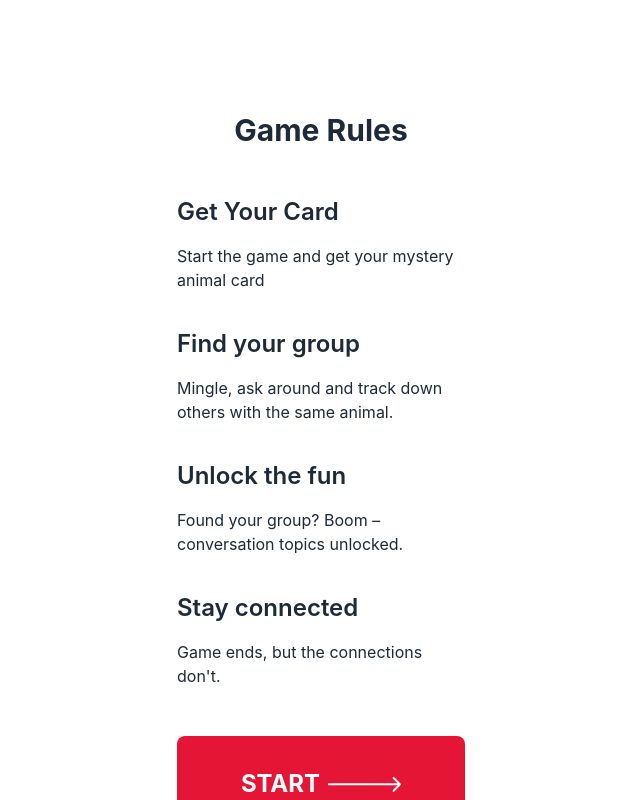
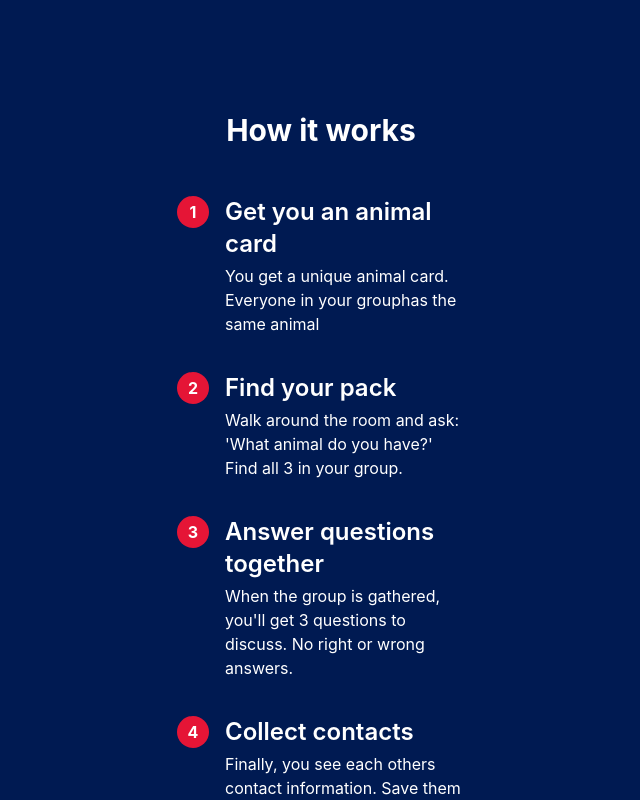
Before and after one commit to HannaJ95/mingle-tool, a React (Vite) app in the folder client/: page /rules in a window 1280 px wide. Shown: the top 800 px of the page, without its empty margins (319-959 px from the left). Built offline with nearby package versions, Linux system fonts and the light colour scheme.

Commit message:
feat: add rules page UI with styling and layout

```diff
--- a/client/src/components/RulesSection.jsx
+++ b/client/src/components/RulesSection.jsx
@@ -1,10 +1,25 @@
 import Text from "./Text";
 
-export default function RulesSection({title, description}) {
-    return(
-        <div className="flex flex-col gap-4">
-            <Text as="h2">{title}</Text>
-            <Text>{description}</Text>
-        </div>
-    );
+export default function RulesSection({ title, description, index }) {
+  return (
+    <div className="flex gap-4 items-start">
+
+      {/* CIRCLE */}
+      <div className="w-8 h-8 flex items-center justify-center rounded-full bg-[#E51536] text-white font-bold flex-shrink-0">
+        {index}
+      </div>
+
+      {/* TEXT */}
+      <div className="flex flex-col gap-1">
+        <Text as="h2" className="text-white">
+          {title}
+        </Text>
+
+        <Text className="text-white">
+          {description}
+        </Text>
+      </div>
+
+    </div>
+  );
 }
--- a/client/src/components/Text.jsx
+++ b/client/src/components/Text.jsx
@@ -1,10 +1,10 @@
 export default function Text({ as: Tag = "p", children, className = "" }) {
-  const baseStyles = "text-gray-800";
+  const baseStyles = "";
 
   const variants = {
-    h1: "text-3xl font-bold",
-    h2: "text-2xl font-semibold",
-    p: "text-base"
+    h1: "text-3xl font-bold text-gray-800",
+    h2: "text-2xl font-semibold text-gray-800",
+    p: "text-base text-gray-800"
   };
 
   return (
--- a/client/src/pages/RulesPage.jsx
+++ b/client/src/pages/RulesPage.jsx
@@ -6,32 +6,37 @@ import Button from "../components/ui/Button";
 
 function RulesPage() {
   return (
+  <div className="min-h-screen bg-[#001A52]">
     <PageLayout >
-      <div className="max-w-xl mx-auto flex flex-col px-6 pt-14">
+      <div className="max-w-xl mx-auto flex flex-col px-6 pt-14 ">
 
-        <Text as="h1" className="text-center mb-12">
-          Game Rules
+        <Text as="h1" className="text-center mb-12 text-white">
+          How it works
         </Text>
 
-        <div className="flex flex-col gap-9">
+        <div className="flex flex-col gap-9 ">
         <RulesSection
-          title="Get Your Card"
-          description="Start the game and get your mystery animal card"
+          index="1"
+          title="Get you an animal card"
+          description="You get a unique animal card. Everyone in your grouphas the same animal"
         />
 
         <RulesSection
-          title="Find your group"
-          description="Mingle, ask around and track down others with the same animal."
+          index="2"
+          title="Find your pack"
+          description="Walk around the room and ask: 'What animal do you have?' Find all 3 in your group."
         />
 
         <RulesSection
-          title="Unlock the fun"
-          description="Found your group? Boom – conversation topics unlocked."
+          index="3"
+          title="Answer questions together"
+          description="When the group is gathered, you'll get 3 questions to discuss. No right or wrong answers."
         />
 
         <RulesSection
-          title="Stay connected"
-          description="Game ends, but the connections don't."
+          index="4"
+          title="Collect contacts"
+          description="Finally, you see each others contact information. Save them and play a new round!"
         />
         </div>
       <div className="mt-12 mb-12">
@@ -44,6 +49,7 @@ function RulesPage() {
 
       </div>
     </PageLayout>
+    </div>
   );
 }
 
```
